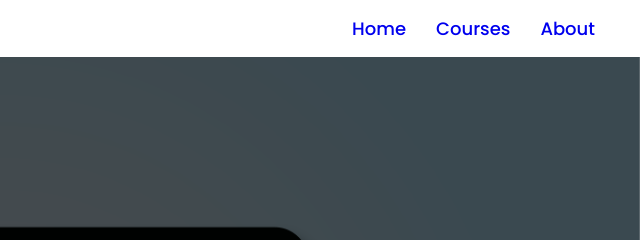
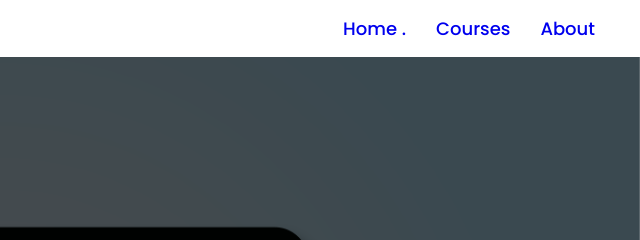
Before and after one commit to AbderrahmaneBelahrech/Language-du-Scripts, a plain HTML site: page index.html in a window 1280 px wide. Shown: the top 240 px of the page, 640-1280 px from the left. Drawn offline with Linux system fonts and the light colour scheme.

Commit message:
notre modification

```diff
--- a/index.html
+++ b/index.html
@@ -15,7 +15,7 @@
 <body>
 
     <nav>
-        <a href="/signup.html">Home</a>
+        <a href="/signup.html">Home . </a>
         <a href="#">Courses</a>
         <a href="/aboutMe.html">About</a>
       </nav>
```
